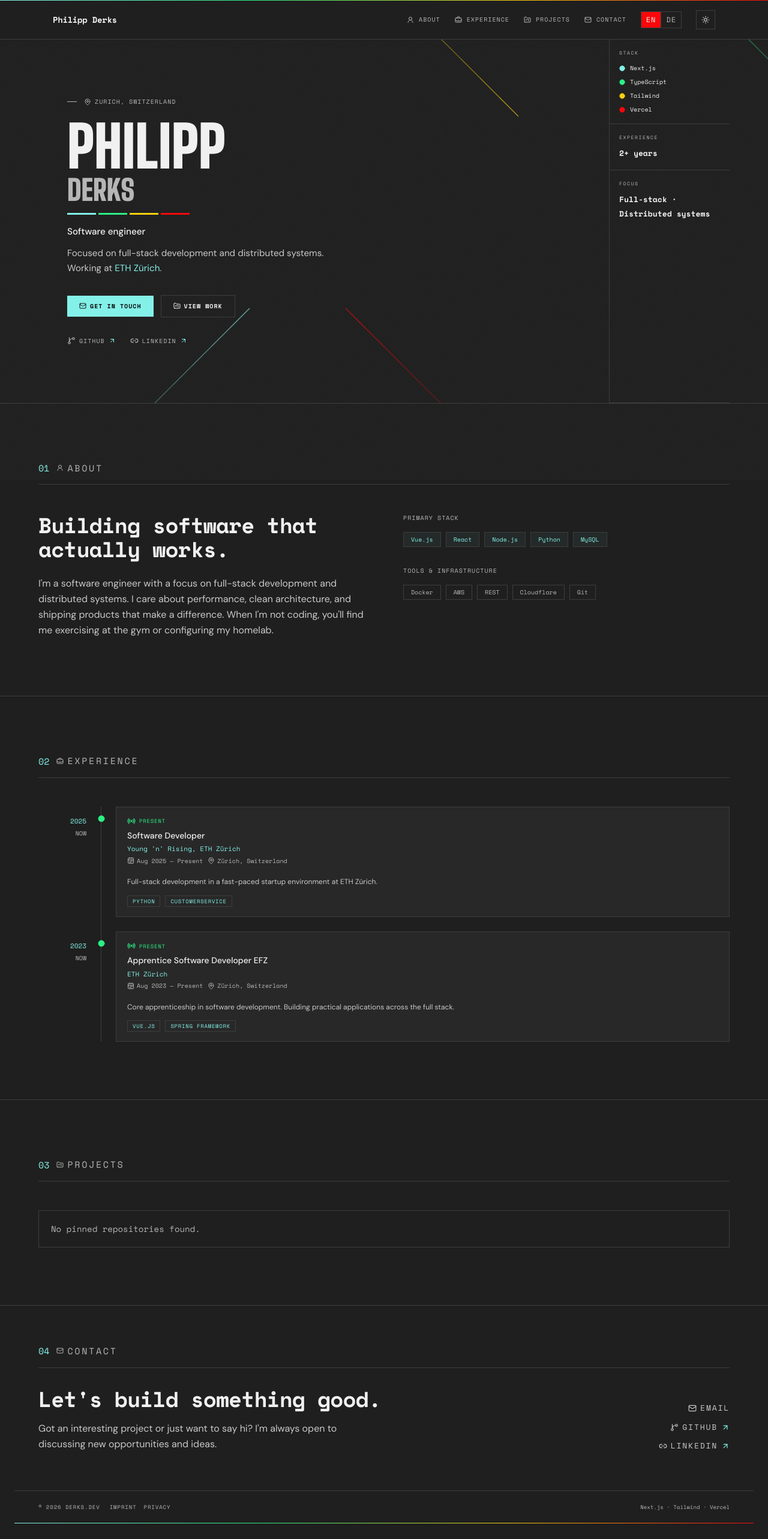
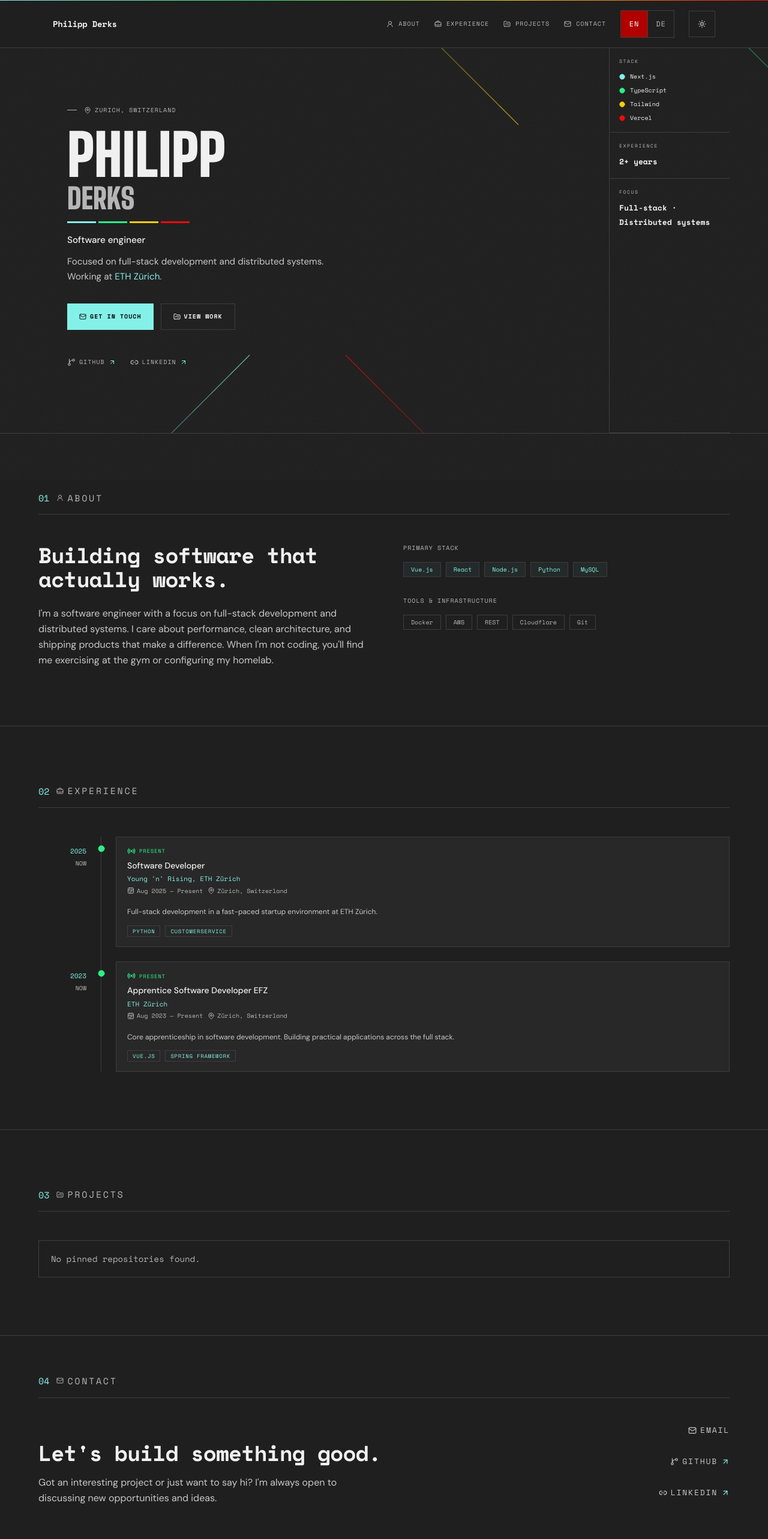
Before and after one commit to philderks/portfolio, a Next.js app: page / in a window 1280 px wide. Shown: the top 2566 px of the page at 60% size. Before the commit the page ends 2540 px from the top, so only its background shows below. Built offline with nearby package versions, Linux system fonts and the light colour scheme.

Commit message:
fix(a11y): improve control hit targets

```diff
--- a/src/components/ContactSection.tsx
+++ b/src/components/ContactSection.tsx
@@ -52,8 +52,8 @@ export function ContactSection({ lang }: ContactSectionProps) {
             </p>
           </div>
 
-          <nav className="flex flex-col items-start gap-3 md:items-end">
-            <ObfuscatedEmailLink className="inline-flex items-center gap-1.5 font-mono text-[13px] uppercase tracking-[0.14em] text-dim hover:text-cyan transition-colors duration-150">
+          <nav className="flex flex-col items-start gap-2 md:items-end">
+            <ObfuscatedEmailLink className="inline-flex min-h-11 items-center gap-1.5 py-2 font-mono text-[13px] uppercase tracking-[0.14em] text-dim hover:text-cyan transition-colors duration-150">
               <Mail className="h-3.5 w-3.5" aria-hidden="true" />
               <SplitFlapText target={t.emailLabel} lang={lang} />
             </ObfuscatedEmailLink>
@@ -65,7 +65,7 @@ export function ContactSection({ lang }: ContactSectionProps) {
                 {...(link.external
                   ? { target: "_blank", rel: "noopener noreferrer" }
                   : {})}
-                className="inline-flex items-center gap-1.5 font-mono text-[13px] uppercase tracking-[0.14em] text-dim hover:text-cyan transition-colors duration-150"
+                className="inline-flex min-h-11 items-center gap-1.5 py-2 font-mono text-[13px] uppercase tracking-[0.14em] text-dim hover:text-cyan transition-colors duration-150"
               >
                 <SocialIcon icon={link.icon} />
                 {link.label}
@@ -85,11 +85,11 @@ export function ContactSection({ lang }: ContactSectionProps) {
               &copy; {currentYear}{" "}
               <SplitFlapText target={t.footerCopyright} lang={lang} />
             </span>
-            <div className="flex items-center gap-3">
-              <Link href="/impressum" className="font-mono text-[9px] uppercase tracking-widest text-muted hover:text-fg">
+            <div className="flex items-center gap-2">
+              <Link href="/impressum" className="inline-flex min-h-11 items-center py-2 font-mono text-[9px] uppercase tracking-widest text-muted hover:text-fg">
                 {t.footerImpressum}
               </Link>
-              <Link href="/datenschutz" className="font-mono text-[9px] uppercase tracking-widest text-muted hover:text-fg">
+              <Link href="/datenschutz" className="inline-flex min-h-11 items-center py-2 font-mono text-[9px] uppercase tracking-widest text-muted hover:text-fg">
                 {t.footerPrivacy}
               </Link>
             </div>
--- a/src/components/Hero.tsx
+++ b/src/components/Hero.tsx
@@ -91,14 +91,14 @@ export function Hero({ lang }: HeroProps) {
             <SplitFlapText target={t.tagline.after} lang={lang} />
           </p>
 
-          <div className="mt-8 flex items-center gap-3">
-            <ObfuscatedEmailLink className="inline-flex items-center gap-1.5 bg-cyan px-5 py-2.5 font-mono text-[10px] font-bold uppercase tracking-widest text-white dark:text-[#0a0a0a]">
+          <div className="mt-8 flex flex-wrap items-center gap-3">
+            <ObfuscatedEmailLink className="inline-flex min-h-11 items-center gap-1.5 bg-cyan px-5 py-2.5 font-mono text-[10px] font-bold uppercase tracking-widest text-white dark:text-[#0a0a0a]">
               <Mail className="h-3 w-3" aria-hidden="true" />
               <SplitFlapText target={t.ctaPrimary} lang={lang} />
             </ObfuscatedEmailLink>
             <a
               href="#projects"
-              className="inline-flex items-center gap-1.5 border border-border px-5 py-2.5 font-mono text-[10px] font-bold uppercase tracking-widest text-fg transition-colors hover:border-muted"
+              className="inline-flex min-h-11 items-center gap-1.5 border border-border px-5 py-2.5 font-mono text-[10px] font-bold uppercase tracking-widest text-fg transition-colors hover:border-muted"
             >
               <FolderKanban className="h-3 w-3" aria-hidden="true" />
               <SplitFlapText target={t.ctaSecondary} lang={lang} />
@@ -116,7 +116,7 @@ export function Hero({ lang }: HeroProps) {
                 aria-label={link.ariaLabel}
                 target="_blank"
                 rel="noopener noreferrer"
-                className="inline-flex items-center gap-1.5 font-mono text-[10px] uppercase tracking-widest text-muted transition-colors hover:text-cyan"
+                className="inline-flex min-h-11 items-center gap-1.5 py-2 font-mono text-[10px] uppercase tracking-widest text-muted transition-colors hover:text-cyan"
               >
                 <SocialIcon icon={link.icon} />
                 {link.label}
--- a/src/components/LangToggle.tsx
+++ b/src/components/LangToggle.tsx
@@ -50,10 +50,10 @@ export function LangToggle({ lang, onToggle, onAurebeshToggle }: LangToggleProps
       <button
         type="button"
         onClick={() => handleRedundantClick("en")}
-        className={`px-2 py-1 font-mono text-[12px] tracking-[0.08em] transition-colors ${
+        className={`min-h-11 min-w-11 px-3 py-2 font-mono text-[12px] tracking-[0.08em] transition-colors ${
           lang === "en"
-            ? "bg-red text-fg"
-            : "bg-transparent text-muted hover:bg-bg-2"
+            ? "bg-[#b00000] text-white"
+            : "bg-transparent text-muted hover:bg-bg-2 hover:text-fg"
         }`}
         aria-pressed={lang === "en"}
       >
@@ -62,10 +62,10 @@ export function LangToggle({ lang, onToggle, onAurebeshToggle }: LangToggleProps
       <button
         type="button"
         onClick={() => handleRedundantClick("de")}
-        className={`border-l border-border px-2 py-1 font-mono text-[12px] tracking-[0.08em] transition-colors ${
+        className={`min-h-11 min-w-11 border-l border-border px-3 py-2 font-mono text-[12px] tracking-[0.08em] transition-colors ${
           lang === "de"
-            ? "bg-red text-fg"
-            : "bg-transparent text-muted hover:bg-bg-2"
+            ? "bg-[#b00000] text-white"
+            : "bg-transparent text-muted hover:bg-bg-2 hover:text-fg"
         }`}
         aria-pressed={lang === "de"}
       >
--- a/src/components/Navbar.tsx
+++ b/src/components/Navbar.tsx
@@ -66,7 +66,7 @@ export function Navbar({ lang, onLangChange, onAurebeshToggle, nav }: NavbarProp
   }, []);
 
   const sectionLinkClass =
-    "inline-flex items-center gap-2 font-mono text-xs uppercase tracking-wide text-muted transition-colors hover:text-fg sm:text-[10px] sm:tracking-widest";
+    "inline-flex min-h-11 items-center gap-2 px-2 -mx-2 font-mono text-xs uppercase tracking-wide text-muted transition-colors hover:text-fg sm:text-[10px] sm:tracking-widest";
 
   return (
     <header
--- a/src/components/ThemeToggle.tsx
+++ b/src/components/ThemeToggle.tsx
@@ -73,13 +73,13 @@ export function ThemeToggle() {
   );
 
   if (!mounted) {
-    return <button className="h-8 w-8" aria-label="Toggle theme" />;
+    return <button className="h-11 w-11" aria-label="Toggle theme" />;
   }
 
   return (
     <button
       onClick={toggle}
-      className="flex h-8 w-8 items-center justify-center border border-border text-dim transition-colors hover:text-fg hover:border-dim"
+      className="flex h-11 w-11 items-center justify-center border border-border text-dim transition-colors hover:text-fg hover:border-dim focus-visible:outline focus-visible:outline-2 focus-visible:outline-offset-2 focus-visible:outline-cyan"
       aria-label="Toggle theme"
     >
       {theme === "dark" ? (
```
